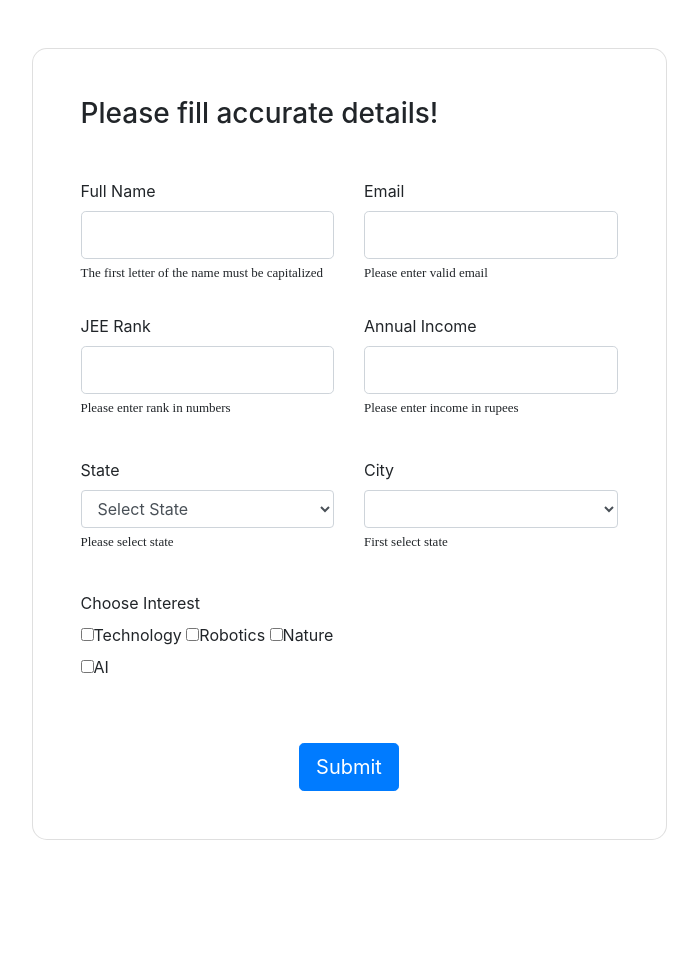
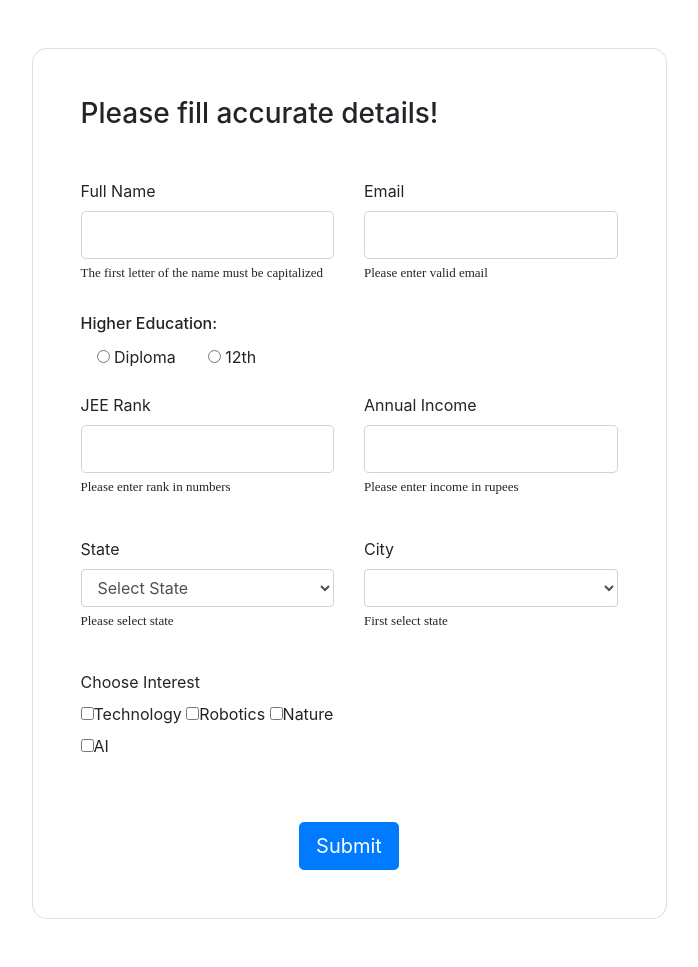
Before and after one commit to akm4774/college_recommendation_system, a Flask app: template templates/index.html in a window 1280 px wide. Shown: the whole page, without its empty margins (291-989 px from the left). Before the commit the page ends 840 px from the top, so only its background shows below. Run offline with Flask 3, Linux system fonts and the light colour scheme; the template is opened without the code that fills it, so the values that code supplies are empty.

Commit message:
branch_change

```diff
--- a/templates/index.html
+++ b/templates/index.html
@@ -39,12 +39,23 @@
 
                       </div>
                     </div>
-                    <div class="row hello">
+                    <div class="row hqq">
+                      <div class="col-md-6 mb-4">
+
+                        <h6 class="mb-2 pb-1">Higher Education: </h6>
+
+                        <div class="form-check form-check-inline">
+                          <label><input type="radio" name="option" id="yes" onclick="toggleInput()"> Diploma</label>
+                          <label><input type="radio" name="option" id="no" onclick="toggleInput()"> 12th</label>
+                        </div>
+                      </div>
+
+                    </div>
+                    <div class="row " id="higher_12">
                         <div class="col-md-6 mb-4 display">
 
                             <label class="form-label select-label" for="branch">12th Branch</label>
                           <select class="select form-control-lg" id="branch">
-                            <!-- <option value="1" class="h1" disabled>Choose Branch</option> -->
                             <option value="1">PCM</option>
                             <option value="2">PCB</option>
                             <option value="3">Commerce</option>
@@ -65,7 +76,7 @@
 
                       </div>
                     </div>
-                    <div class="row hello1">
+                    <div class="row" id="diploma1">
                         <div class="col-md-6 mb-4 display">
 
                             <label class="form-label select-label" for="branch">Diploma Branch</label>
@@ -82,9 +93,9 @@
                       <div class="col-md-6 mb-4 pb-2">
 
                         <div class="form-outline">
-                            <label class="form-label" for="12th_marks">Diploma Marks</label>
-                          <input type="number" id="12th_marks" class="form-control form-control-lg" name="12th_marks" required/>
-                          <label for="12th_marks" class="form-label label">Please enter marks</label>
+                            <label class="form-label" for="diploma">Diploma Marks</label>
+                          <input type="number" id="diploma" class="form-control form-control-lg" name="diploma" required/>
+                          <label for="diploma" class="form-label label">Please enter marks</label>
 
                         </div>
 
@@ -140,16 +151,6 @@
                     <div class="row">
                       <div class="col-12">
 
-                        <!-- <select class="select form-control-lg">
-                          <option value="1" disabled>Choose option</option>
-                          <option value="1">Business</option>
-                          <option value="2">Administration</option>
-                          <option value="3">Entrepreneurship</option>
-                          <option value="4">Strategy</option>
-                          <option value="5">Finance</option>
-                          <option value="6">Marketing</option>
-                          <option value="7">Leadership</option>
-                        </select> -->
                         <label class="form-label select-label">Choose Interest</label> <br/>
                         <input type="checkbox"><label>Technology</label>
                         <input type="checkbox"><label>Robotics</label>
@@ -171,5 +172,21 @@
           </div>
         </div>
       </section>
+      <script>
+        function toggleInput() {
+            var yesRadio = document.getElementById('yes');
+            var noRadio = document.getElementById('no');
+            var higher_123 = document.getElementById('higher_12');
+            var higher_diploma= document.getElementById('diploma1');
+
+            if (yesRadio.checked) {
+                higher_123.style.display = 'none';
+                higher_diploma.style.display = 'flex';
+            } else {
+                higher_123.style.display = 'flex';
+                higher_diploma.style.display = 'none';
+            }
+        }
+      </script>
 </body>
 </html>
--- a/templates/style.css
+++ b/templates/style.css
@@ -29,9 +29,13 @@ input::-webkit-inner-spin-button {
   -webkit-appearance: none;
   margin: 0;
 }
-.hello{
+#higher_12{
     display: none;
 }
-.hello1{
+#diploma1{
     display: none;
 }
+.form-check label{
+    /* border: 1px solid black; */
+    margin:0 1rem;
+}
```
